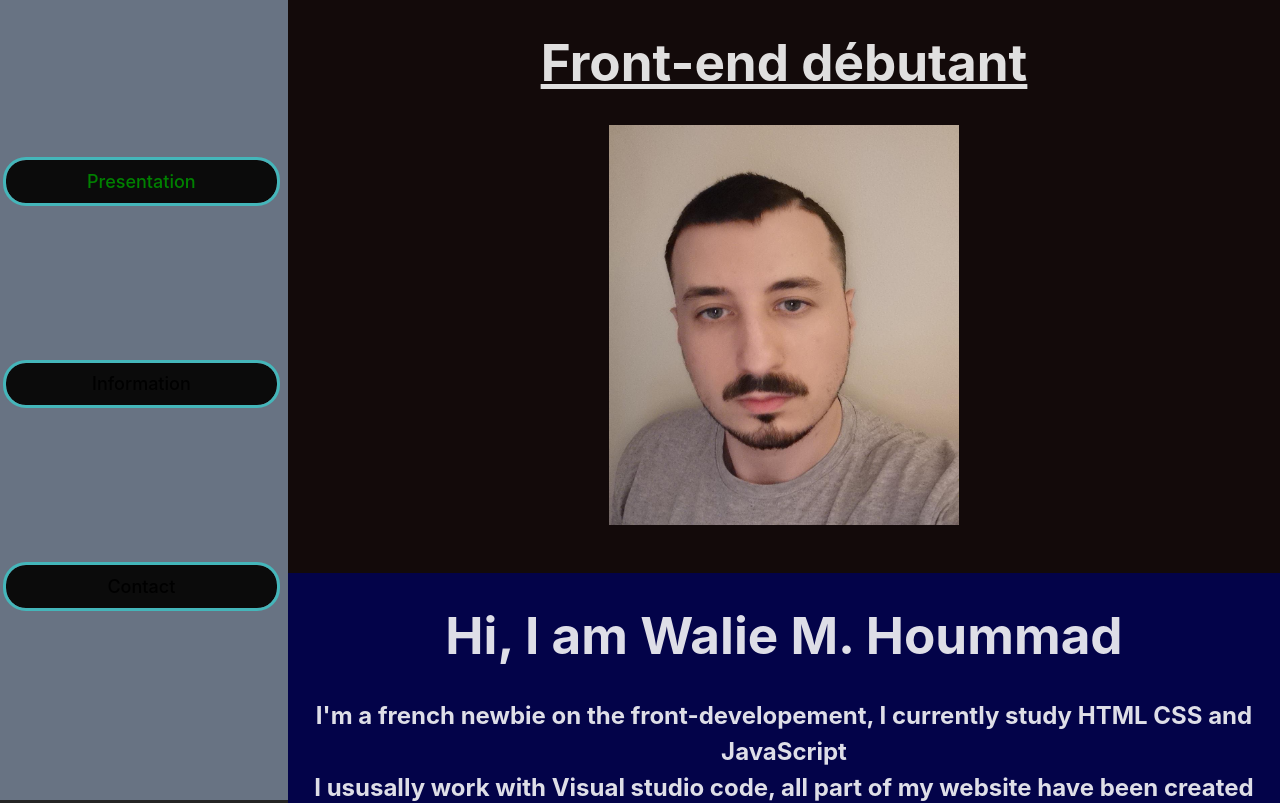
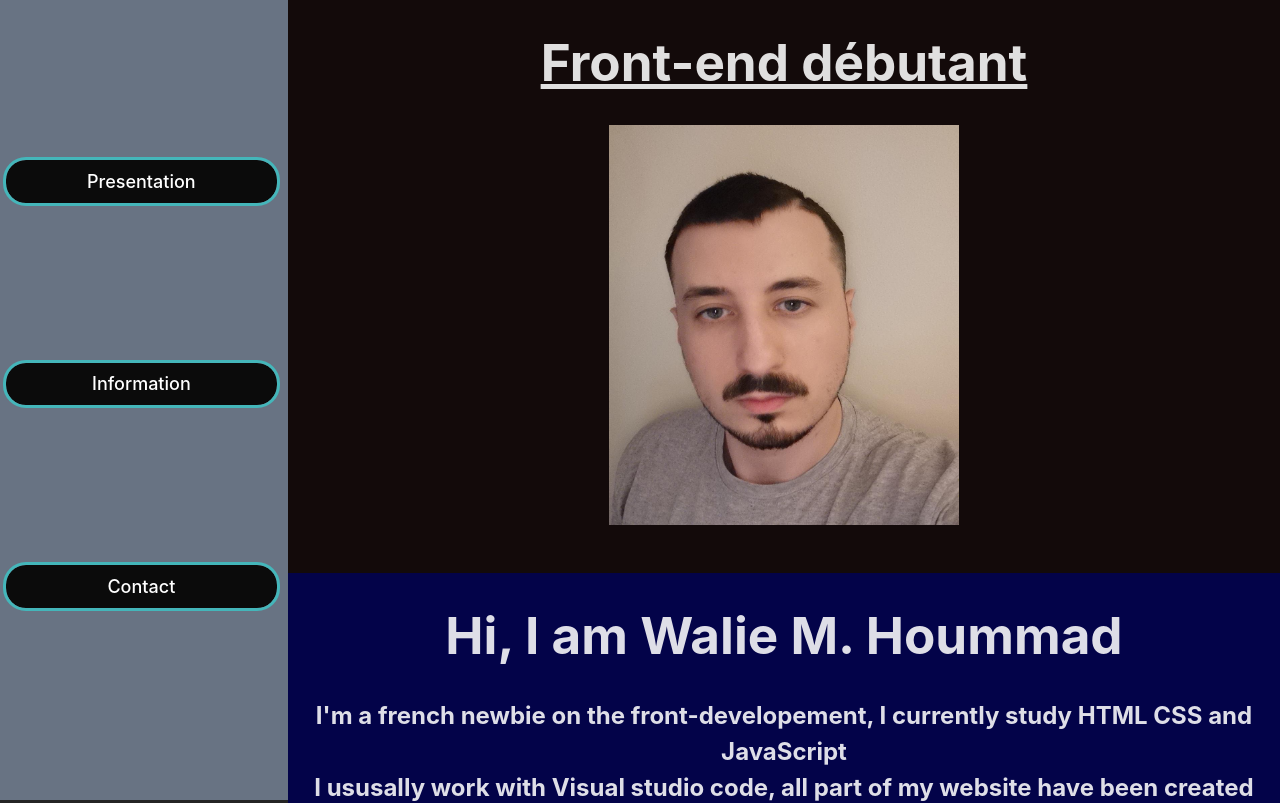
Before and after one commit to Walie-Matthieu/portfolionuxt3, a Nuxt app: page / in a window 1280 px wide. Shown: the top 803 px of the page. Built offline with nearby package versions, Linux system fonts and the light colour scheme.

Commit message:
Changement couleur lettres boutons

```diff
--- a/components/Sidebar.vue
+++ b/components/Sidebar.vue
@@ -2,8 +2,8 @@
   <div class="sidebar">
     <div class="liste-des-boutons">
       <button class="Presentation-couleur" @click="scrollingButtons('Debut')">Presentation</button>
-      <button @click="scrollingButtons('LaPresentation')">Information</button>
-      <button @click="scrollingButtons('formulaireDeContact')">Contact</button>
+      <button class="Presentation-couleur" @click="scrollingButtons('LaPresentation')">Information</button>
+      <button class="Presentation-couleur" @click="scrollingButtons('formulaireDeContact')">Contact</button>
     </div>
   </div>
 </template>
@@ -90,7 +90,7 @@ button:focus {
 }
 
 .Presentation-couleur{
-  color: green;
+  color: white;
 
 }
 </style>
```
